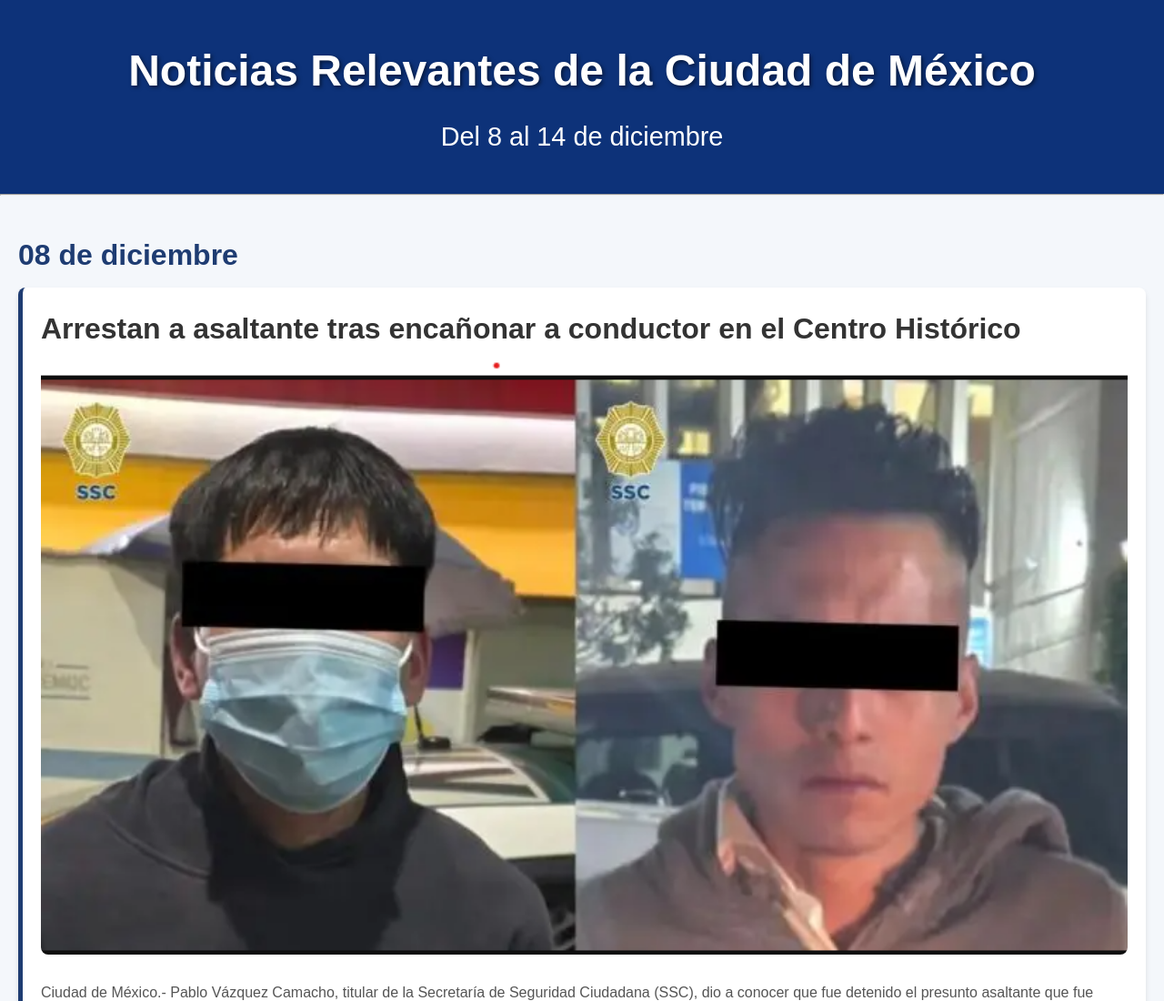
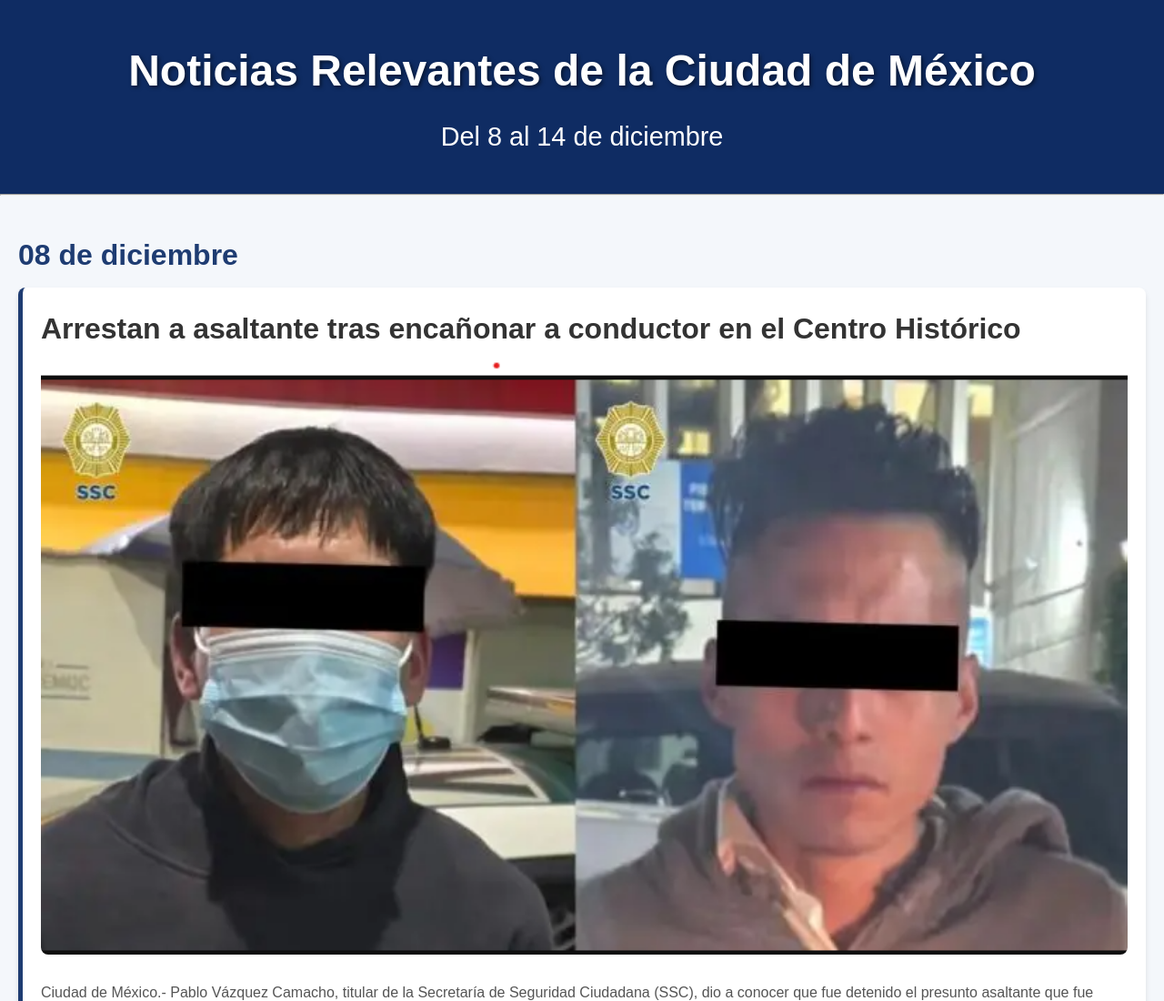
Before and after one commit to AlejandraCarRdz/pw_ale_becalos, a plain HTML site: page noticias.html in a window 1280 px wide. Shown: the top 1100 px of the page at 91% size. Drawn offline with Linux system fonts and the light colour scheme.

Commit message:
Se revisó la página para su publicación, versión final

```diff
--- a/noticias.css
+++ b/noticias.css
@@ -14,7 +14,7 @@ body {
 
 /* Header */
 .main-header {
-    background-color: #0d3279; /* Azul fuerte */
+    background-color: #0f2c63; /* Azul fuerte */
     color: white;
     padding: 40px 20px;
     text-align: center;
```
